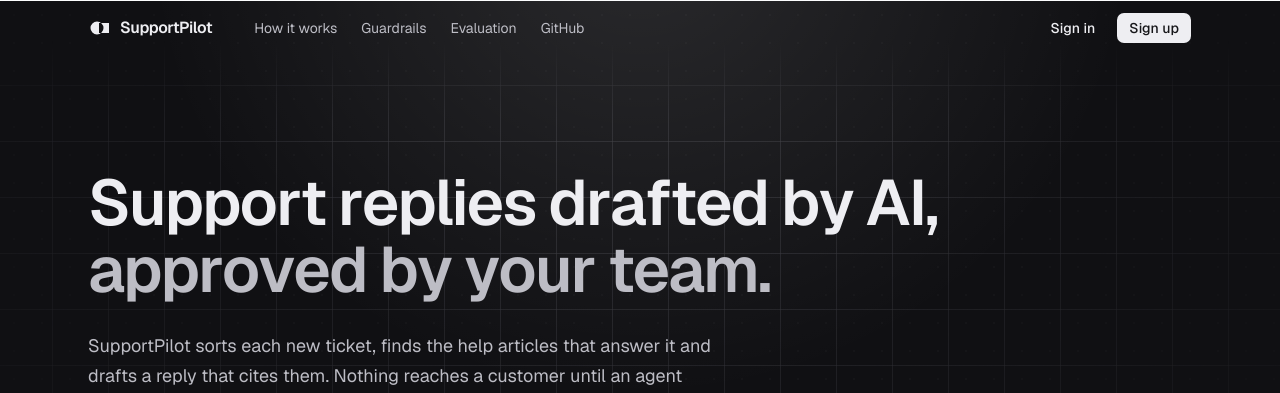
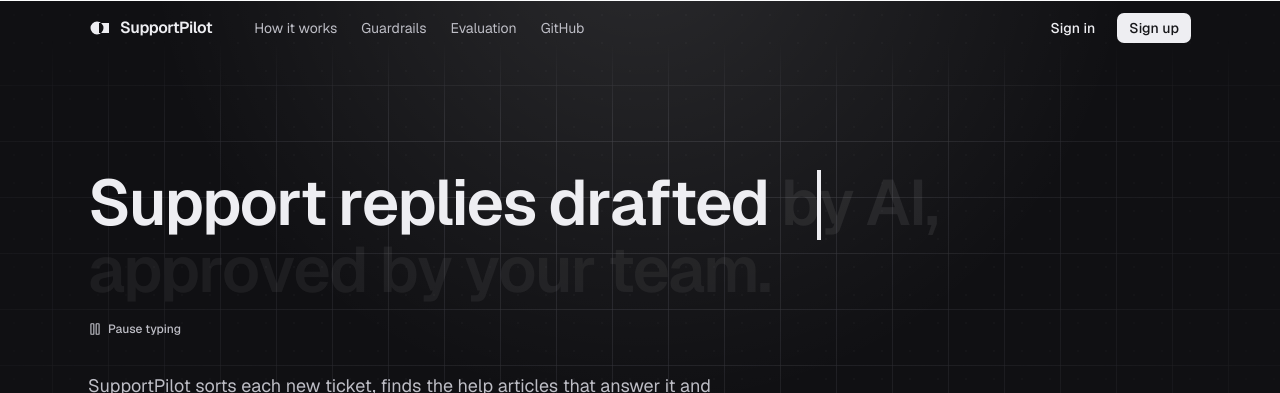
Before and after one commit to HamayunKhan800/supportpilot, a Next.js app: page / in a window 1280 px wide. Shown: the top 393 px of the page. Built offline with nearby package versions, Linux system fonts and the light colour scheme; no server answers.

Commit message:
feat(landing): hero headline types in a loop, with a pause button (WCAG 2.2.2)

```diff
--- a/src/app/globals.css
+++ b/src/app/globals.css
@@ -761,9 +761,41 @@
     opacity: 0;
   }
 }
+/*
+ * The loop (hero-headline.tsx): "erase" deletes from the last letter back, like a backspace,
+ * 16 ms per letter (58 is the last letter's position). Its own animation names, so switching back
+ * to "type" restarts the typing. "still" (paused) shows the sentence with no caret.
+ */
+[data-type-phase="erase"] .type-ch {
+  --erase-at: calc((58 - var(--o, 0) - var(--n, 0)) * 16ms);
+  animation: type-erase 1ms linear var(--erase-at) both;
+}
+[data-type-phase="erase"] .type-ch::after {
+  animation: type-caret-erase 16ms linear var(--erase-at);
+}
+[data-type-phase="erase"] .type-sp::after {
+  content: none;
+}
+[data-type-phase="still"] .type-ch,
+[data-type-phase="still"] .type-ch::after {
+  animation: none;
+}
+@keyframes type-erase {
+  to {
+    color: color-mix(in oklab, currentColor 8%, transparent);
+  }
+}
+@keyframes type-caret-erase {
+  0%,
+  100% {
+    opacity: 1;
+  }
+}
 @media (prefers-reduced-motion: reduce) {
   .type-ch,
-  .type-ch::after {
+  .type-ch::after,
+  [data-type-phase] .type-ch,
+  [data-type-phase] .type-ch::after {
     animation: none;
   }
 }
--- a/src/app/page.tsx
+++ b/src/app/page.tsx
@@ -9,6 +9,7 @@
 import { EvalResults } from "@/components/marketing/landing/eval-results";
 import { Guardrails } from "@/components/marketing/landing/guardrails";
 import { HeroField } from "@/components/marketing/landing/hero-field";
+import { HeroHeadline } from "@/components/marketing/landing/hero-headline";
 import { HeroLive } from "@/components/marketing/landing/hero-live";
 import { LandingHeader } from "@/components/marketing/landing/landing-header";
 import { MobileMenu } from "@/components/marketing/landing/mobile-menu";
@@ -173,7 +174,8 @@
 // The headline, word by word: each word arrives blur-to-sharp in turn (design step 10.2).
 // Delays are literal classes so Tailwind can see them; the text reads the same to assistive tech.
 /*
- * The headline types itself out once, like a reply being drafted (globals.css, "type-ch"). Each
+ * The headline types itself out like a reply being drafted, then deletes and types again, with a
+ * Pause button (hero-headline.tsx; globals.css, "type-ch"). Each
  * character is painted from the first frame as faint ghost text and turns solid in turn, so the
  * layout never moves and the largest paint is not delayed. Screen readers and search engines get
  * the sentence once, from the sr-only copy. Classes are literal so Tailwind can see them.
@@ -280,7 +282,7 @@
           <div aria-hidden="true" className="land-glow pointer-events-none absolute inset-0" />
           <HeroField />
           <div className={cn(container, "relative pt-16 sm:pt-24 lg:pt-28")}>
-            <h1
+            <HeroHeadline
               id="hero-heading"
               className="max-w-4xl text-[2.5rem] leading-[1.05] font-semibold tracking-[-0.035em] text-balance sm:text-[3.25rem] lg:max-w-none lg:text-[4rem]"
             >
@@ -291,7 +293,7 @@
                   <TypedChars text={HEADLINE_B} last />
                 </span>
               </span>
-            </h1>
+            </HeroHeadline>
             <div className="mt-7 grid grid-cols-1 gap-8 lg:grid-cols-[minmax(0,1fr)_auto] lg:items-end">
               <div className="flex max-w-2xl flex-col gap-7">
                 <p className={lead}>
--- /dev/null
+++ b/src/components/marketing/landing/hero-headline.tsx
@@ -0,0 +1,93 @@
+"use client";
+
+import { Pause, Play } from "lucide-react";
+import { useEffect, useRef, useState, type ReactNode } from "react";
+
+/**
+ * The hero headline's typing loop (owner request, 2026-10-25): it types out, holds, deletes from
+ * the end like a backspace, and types again. The letters are drawn by CSS (globals.css, "type-ch");
+ * this component only switches the stage with data-type-phase. The pattern follows accessible
+ * typewriter headlines (WCAG 2.2.2 Pause, Stop, Hide):
+ * - Screen readers and search engines get the sentence once (the sr-only copy in page.tsx); the
+ *   animated letters are aria-hidden, so nothing is announced on each change.
+ * - A Pause button stops it with the full sentence showing; Play starts it again. The label
+ *   changes (Pause typing / Play typing), so it has no aria-pressed as well.
+ * - Reduced motion: no loop and no button, the headline is simply there.
+ * - It waits while the tab is hidden or the headline is off-screen, and never moves the layout
+ *   (letters change colour only).
+ */
+
+/** Matches globals.css: 250 ms start + 26 ms per letter over 59 positions, then the caret blinks. */
+const TYPED_MS = 250 + 59 * 26;
+/** Time to read the whole sentence before it is deleted. */
+const HOLD_MS = 4000;
+/** 16 ms per letter while deleting, plus a short pause on the empty line. */
+const ERASE_MS = 59 * 16 + 450;
+
+type Phase = "type" | "erase" | "still";
+
+export function HeroHeadline({
+  id,
+  className,
+  children,
+}: {
+  id: string;
+  className: string;
+  children: ReactNode;
+}) {
+  const [phase, setPhase] = useState<Phase>("type");
+  const [paused, setPaused] = useState(false);
+  const headingRef = useRef<HTMLHeadingElement>(null);
+  const onScreen = useRef(true);
+
+  useEffect(() => {
+    const el = headingRef.current;
+    if (!el || !("IntersectionObserver" in window)) return;
+    const observer = new IntersectionObserver(([entry]) => {
+      onScreen.current = entry?.isIntersecting ?? true;
+    });
+    observer.observe(el);
+    return () => observer.disconnect();
+  }, []);
+
+  useEffect(() => {
+    if (paused || window.matchMedia("(prefers-reduced-motion: reduce)").matches) return;
+    let timer: ReturnType<typeof setTimeout>;
+    // Delete only while someone can see it; otherwise keep the full sentence and check again.
+    const holdThenErase = () => {
+      timer = setTimeout(() => {
+        if (document.hidden || !onScreen.current) return holdThenErase();
+        setPhase("erase");
+        timer = setTimeout(() => {
+          setPhase("type");
+          timer = setTimeout(holdThenErase, TYPED_MS);
+        }, ERASE_MS);
+      }, HOLD_MS);
+    };
+    timer = setTimeout(holdThenErase, TYPED_MS);
+    return () => clearTimeout(timer);
+  }, [paused]);
+
+  return (
+    <>
+      <h1 ref={headingRef} id={id} className={className} data-type-phase={paused ? "still" : phase}>
+        {children}
+      </h1>
+      <button
+        type="button"
+        onClick={() => {
+          setPaused((p) => !p);
+          setPhase("type");
+        }}
+        className="text-muted-foreground hover:text-foreground mt-3 inline-flex h-7 w-fit cursor-pointer items-center gap-1.5 rounded-md text-xs font-medium transition-colors motion-reduce:hidden"
+      >
+        {paused ? (
+          <Play aria-hidden="true" className="size-3.5" />
+        ) : (
+          <Pause aria-hidden="true" className="size-3.5" />
+        )}
+        {paused ? "Play typing" : "Pause typing"}
+      </button>
+    </>
+  );
+}
```
Also changed, not shown: 1 other file (tests, documents, lock files or other folders).
